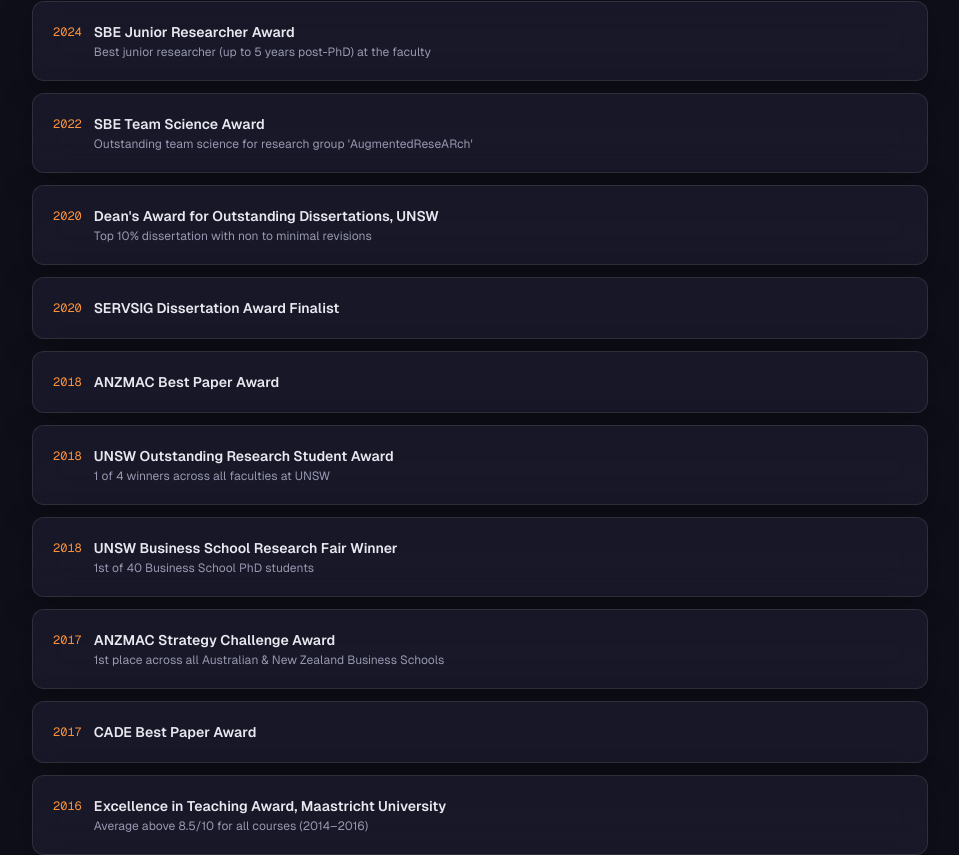
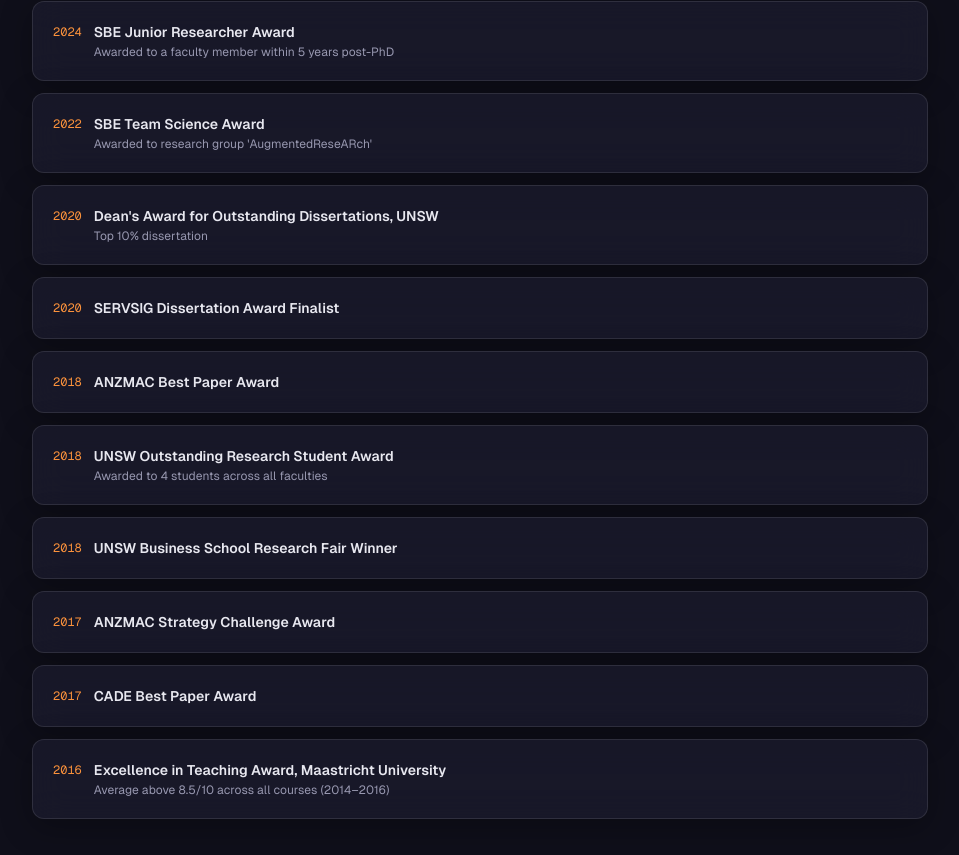
Before and after one commit to JonasHeller1212/jonasheller.info, a Next.js app: page /cv in a window 1280 px wide. Shown: the part 2320-3175 px from the top of the page, without its empty margins (160-1119 px from the left). Built offline with nearby package versions, Linux system fonts and the light colour scheme.

Commit message:
Tone down award descriptions on CV page
https://claude.ai/code/session_015YntAheLMHicYcqfGR6KFj

```diff
--- a/src/app/cv/page.tsx
+++ b/src/app/cv/page.tsx
@@ -84,16 +84,16 @@ const education = [
 ];
 
 const awards = [
-  { year: "2024", title: "SBE Junior Researcher Award", detail: "Best junior researcher (up to 5 years post-PhD) at the faculty" },
-  { year: "2022", title: "SBE Team Science Award", detail: "Outstanding team science for research group 'AugmentedReseARch'" },
-  { year: "2020", title: "Dean's Award for Outstanding Dissertations, UNSW", detail: "Top 10% dissertation with non to minimal revisions" },
+  { year: "2024", title: "SBE Junior Researcher Award", detail: "Awarded to a faculty member within 5 years post-PhD" },
+  { year: "2022", title: "SBE Team Science Award", detail: "Awarded to research group 'AugmentedReseARch'" },
+  { year: "2020", title: "Dean's Award for Outstanding Dissertations, UNSW", detail: "Top 10% dissertation" },
   { year: "2020", title: "SERVSIG Dissertation Award Finalist" },
   { year: "2018", title: "ANZMAC Best Paper Award" },
-  { year: "2018", title: "UNSW Outstanding Research Student Award", detail: "1 of 4 winners across all faculties at UNSW" },
-  { year: "2018", title: "UNSW Business School Research Fair Winner", detail: "1st of 40 Business School PhD students" },
-  { year: "2017", title: "ANZMAC Strategy Challenge Award", detail: "1st place across all Australian & New Zealand Business Schools" },
+  { year: "2018", title: "UNSW Outstanding Research Student Award", detail: "Awarded to 4 students across all faculties" },
+  { year: "2018", title: "UNSW Business School Research Fair Winner" },
+  { year: "2017", title: "ANZMAC Strategy Challenge Award" },
   { year: "2017", title: "CADE Best Paper Award" },
-  { year: "2016", title: "Excellence in Teaching Award, Maastricht University", detail: "Average above 8.5/10 for all courses (2014–2016)" },
+  { year: "2016", title: "Excellence in Teaching Award, Maastricht University", detail: "Average above 8.5/10 across all courses (2014–2016)" },
 ];
 
 const funding = [
```
